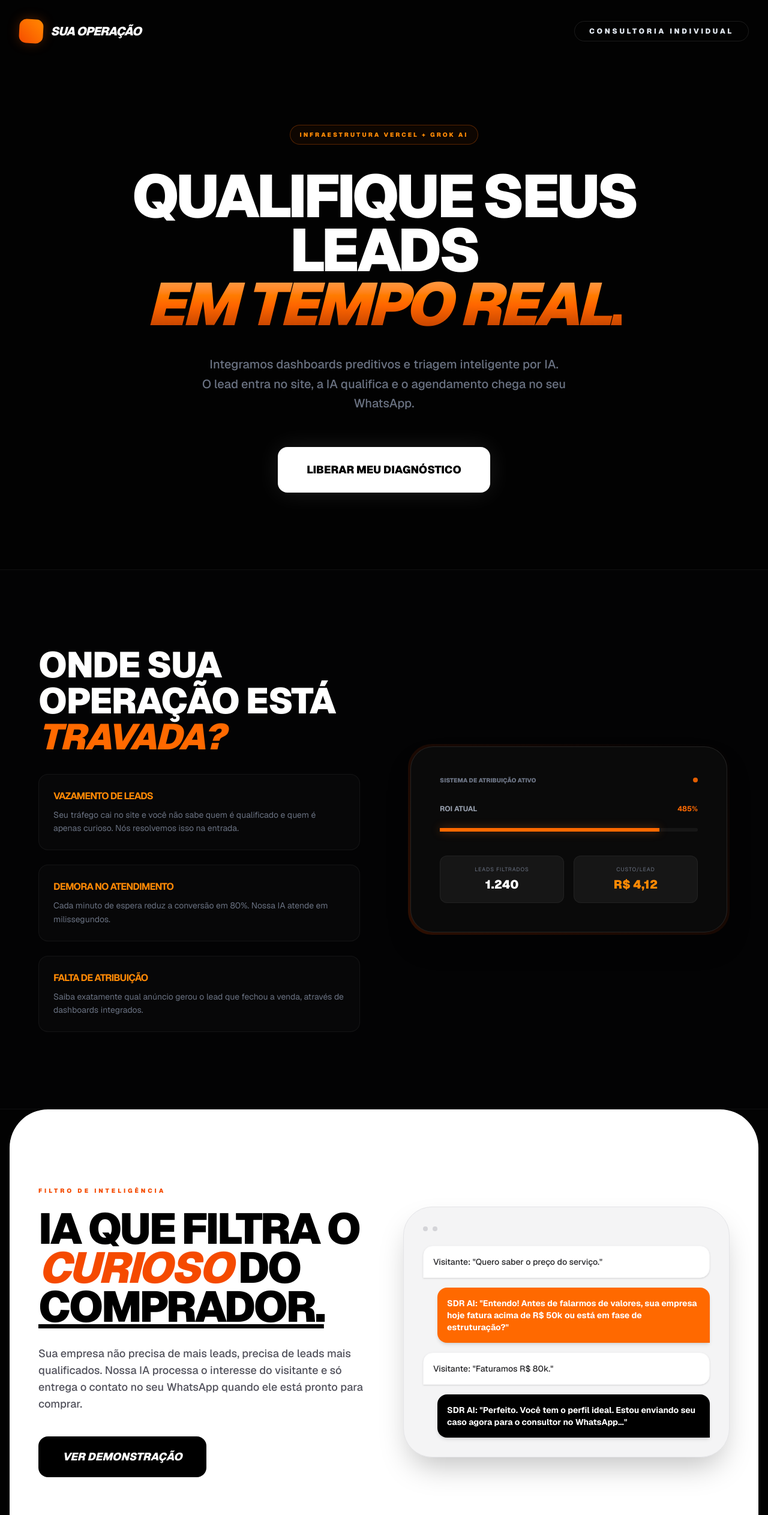
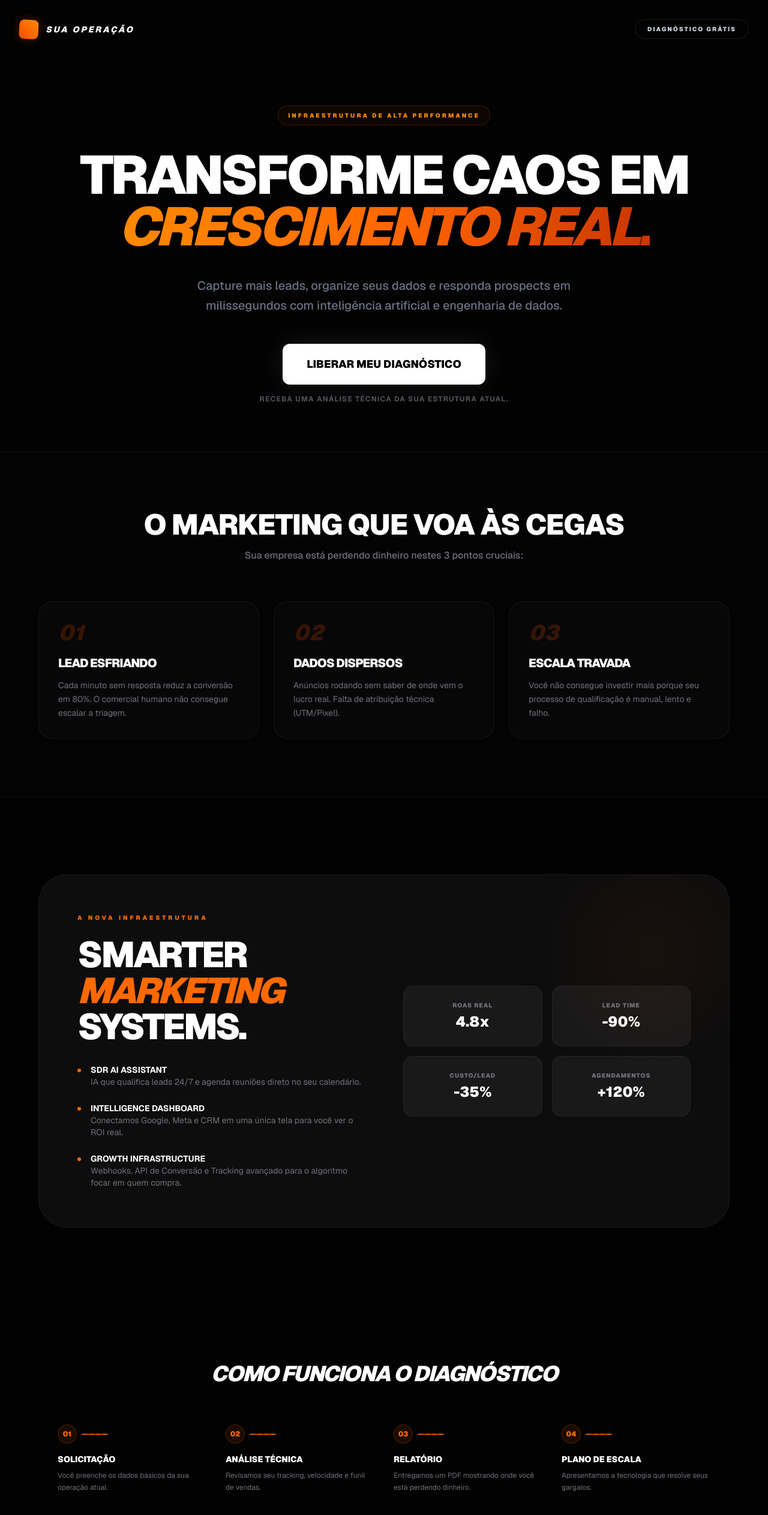
Before and after one commit to jpribeiro0795-design/landing_page_1703, a Next.js app: page / in a window 1280 px wide. Shown: the top 2525 px of the page at 60% size. Built offline with nearby package versions, Linux system fonts and the light colour scheme.

Commit message:
Update page.tsx

```diff
--- a/app/page.tsx
+++ b/app/page.tsx
@@ -12,179 +12,174 @@ export default function Home() {
   }, []);
 
   const handleWhatsApp = () => {
-    const msg = encodeURIComponent("Olá! Vi como funciona a triagem por IA no site e quero um diagnóstico da minha operação.");
+    const msg = encodeURIComponent("Olá! Quero solicitar meu diagnóstico gratuito de marketing e entender como a IA e a nova infraestrutura podem ajudar minha operação.");
     window.open(`https://wa.me/5561992189494?text=${msg}`, "_blank");
   };
 
   return (
-    <main className="min-h-screen bg-[#020202] text-slate-200 selection:bg-orange-500/30 font-sans scroll-smooth">
+    <main className="min-h-screen bg-[#020202] text-slate-300 selection:bg-orange-500/30 font-sans scroll-smooth overflow-x-hidden">
 
-      {/* GRID TECH DE FUNDO */}
-      <div className="fixed inset-0 -z-10 opacity-[0.03]"
+      {/* BACKGROUND TECH GRID & GLOW */}
+      <div className="fixed inset-0 -z-10 opacity-[0.03] pointer-events-none"
            style={{backgroundImage: `linear-gradient(#fff 1px, transparent 1px), linear-gradient(90deg, #fff 1px, transparent 1px)`, backgroundSize: '40px 40px'}}>
       </div>
-
       <div className="fixed inset-0 -z-10 overflow-hidden pointer-events-none">
-        <div className="absolute w-[1000px] h-[1000px] bg-orange-600/10 blur-[180px] -top-[400px] -left-[300px] animate-pulse" />
-        <div className="absolute w-[800px] h-[800px] bg-orange-500/5 blur-[150px] bottom-[-200px] right-[-100px]" />
+        <div className="absolute w-[800px] h-[800px] bg-orange-600/10 blur-[150px] -top-[300px] -left-[200px] animate-pulse" />
       </div>
 
       {/* NAVBAR */}
       <nav className={`fixed top-0 w-full z-50 transition-all duration-500 ${scrolled ? 'py-4 backdrop-blur-2xl bg-black/60 border-b border-white/5' : 'py-8 bg-transparent'}`}>
         <div className="max-w-7xl mx-auto px-8 flex justify-between items-center">
-          <div className="flex items-center gap-3 group">
-            <div className="w-10 h-10 bg-gradient-to-tr from-orange-600 to-orange-400 rounded-xl rotate-3 group-hover:rotate-12 transition-all duration-500 shadow-[0_0_20px_rgba(234,88,12,0.3)]" />
-            <span className="text-xl font-black tracking-tighter text-white uppercase italic tracking-[0.2em]">Sua Operação</span>
+          <div className="flex items-center gap-3 group cursor-pointer">
+            <div className="w-8 h-8 bg-gradient-to-tr from-orange-600 to-orange-400 rounded-lg rotate-3 group-hover:rotate-12 transition-all duration-500 shadow-[0_0_15px_rgba(234,88,12,0.3)]" />
+            <span className="text-sm font-black tracking-[0.2em] text-white uppercase italic">Sua Operação</span>
           </div>
-          <button onClick={handleWhatsApp} className="text-xs font-black hover:text-orange-500 transition-colors uppercase tracking-[0.3em] border border-white/10 px-6 py-2 rounded-full hover:border-orange-500/50">
-            Consultoria Individual
+          <button onClick={handleWhatsApp} className="text-[10px] font-black hover:text-orange-500 transition-colors uppercase tracking-[0.2em] border border-white/10 px-5 py-2 rounded-full hover:border-orange-500/50">
+            Diagnóstico Grátis
           </button>
         </div>
       </nav>
 
       {/* HERO SECTION */}
-      <section className="relative pt-52 pb-32 px-6">
+      <section className="relative pt-44 pb-20 px-6">
         <div className="max-w-5xl mx-auto text-center">
-          <div className="inline-flex items-center gap-2 px-4 py-2 rounded-full border border-orange-500/30 bg-orange-500/5 text-orange-400 text-[10px] font-black tracking-[0.3em] mb-10 uppercase">
-             Infraestrutura Vercel + Grok AI
+          <div className="inline-flex items-center gap-2 px-4 py-2 rounded-full border border-orange-500/20 bg-orange-500/5 text-orange-400 text-[10px] font-black tracking-[0.3em] mb-10 uppercase">
+             Infraestrutura de Alta Performance
           </div>
 
-          <h1 className="text-6xl md:text-[100px] font-black text-white leading-[0.9] tracking-tighter mb-10">
-            QUALIFIQUE SEUS LEADS <br />
-            <span className="bg-gradient-to-b from-orange-300 via-orange-500 to-orange-800 text-transparent bg-clip-text italic uppercase">
-              EM TEMPO REAL.
+          <h1 className="text-5xl md:text-[90px] font-black text-white leading-[0.95] tracking-tighter mb-10 uppercase">
+            TRANSFORME CAOS EM <br />
+            <span className="bg-gradient-to-r from-orange-400 via-orange-500 to-orange-700 text-transparent bg-clip-text italic">
+              CRESCIMENTO REAL.
             </span>
           </h1>
 
-          <p className="text-gray-500 text-lg md:text-xl max-w-2xl mx-auto mb-14 leading-relaxed font-medium">
-            Integramos dashboards preditivos e triagem inteligente por IA. <br />
-            O lead entra no site, a IA qualifica e o agendamento chega no seu WhatsApp.
+          <p className="text-gray-500 text-lg md:text-xl max-w-2xl mx-auto mb-12 leading-relaxed font-medium">
+            Capture mais leads, organize seus dados e responda prospects em milissegundos com inteligência artificial e engenharia de dados.
           </p>
 
-          <button onClick={handleWhatsApp} className="group relative bg-white text-black px-12 py-6 rounded-2xl font-black text-lg transition-all hover:scale-[1.02] active:scale-95 shadow-[0_0_40px_rgba(255,255,255,0.1)]">
+          <div className="flex flex-col items-center gap-4">
+            <button onClick={handleWhatsApp} className="group relative bg-white text-black px-10 py-5 rounded-xl font-black text-lg transition-all hover:scale-[1.02] active:scale-95 shadow-[0_0_40px_rgba(255,255,255,0.1)] uppercase">
               LIBERAR MEU DIAGNÓSTICO
-            <div className="absolute inset-0 rounded-2xl border-2 border-orange-500 scale-100 group-hover:scale-110 opacity-0 group-hover:opacity-100 transition-all duration-500"></div>
+              <div className="absolute inset-0 rounded-xl border-2 border-orange-500 scale-100 group-hover:scale-105 opacity-0 group-hover:opacity-100 transition-all duration-500"></div>
             </button>
+            <span className="text-xs text-zinc-600 font-bold uppercase tracking-widest">Receba uma análise técnica da sua estrutura atual.</span>
+          </div>
         </div>
       </section>
 
-      {/* SEÇÃO: O GARGALO */}
-      <section className="py-32 px-8 bg-zinc-950/20 border-y border-white/5">
-        <div className="max-w-6xl mx-auto grid md:grid-cols-2 gap-20 items-center">
-          <div>
-            <h2 className="text-4xl md:text-6xl font-black text-white mb-8 tracking-tight uppercase leading-none">
-              Onde sua <br /> operação está <br /><span className="text-orange-500 italic">travada?</span>
-            </h2>
-            <div className="space-y-6">
+      {/* SEÇÃO: O GARGALO (PROBLEMAS) */}
+      <section className="py-24 px-8 bg-zinc-950/30 border-y border-white/5">
+        <div className="max-w-6xl mx-auto">
+          <div className="text-center mb-16">
+            <h2 className="text-3xl md:text-5xl font-black text-white mb-4 tracking-tight uppercase">O Marketing que voa às cegas</h2>
+            <p className="text-zinc-500 font-medium">Sua empresa está perdendo dinheiro nestes 3 pontos cruciais:</p>
+          </div>
+
+          <div className="grid md:grid-cols-3 gap-6">
             {[
-                 {t: "Vazamento de Leads", d: "Seu tráfego cai no site e você não sabe quem é qualificado e quem é apenas curioso. Nós resolvemos isso na entrada."},
-                 {t: "Demora no Atendimento", d: "Cada minuto de espera reduz a conversão em 80%. Nossa IA atende em milissegundos."},
-                 {t: "Falta de Atribuição", d: "Saiba exatamente qual anúncio gerou o lead que fechou a venda, através de dashboards integrados."}
+              {t: "Lead Esfriando", d: "Cada minuto sem resposta reduz a conversão em 80%. O comercial humano não consegue escalar a triagem.", i: "01"},
+              {t: "Dados Dispersos", d: "Anúncios rodando sem saber de onde vem o lucro real. Falta de atribuição técnica (UTM/Pixel).", i: "02"},
+              {t: "Escala Travada", d: "Você não consegue investir mais porque seu processo de qualificação é manual, lento e falho.", i: "03"}
             ].map((item, i) => (
-                 <div key={i} className="p-6 bg-white/[0.02] border border-white/5 rounded-2xl">
-                    <h3 className="text-orange-400 font-bold mb-2 uppercase tracking-tighter">{item.t}</h3>
-                    <p className="text-gray-500 text-sm leading-relaxed">{item.d}</p>
+              <div key={i} className="group p-8 bg-white/[0.02] border border-white/5 rounded-3xl hover:border-orange-500/30 transition-all">
+                <span className="text-orange-600 font-black text-4xl italic opacity-20 group-hover:opacity-100 transition-opacity">{item.i}</span>
+                <h3 className="text-white font-black mt-4 mb-3 uppercase tracking-tighter text-xl">{item.t}</h3>
+                <p className="text-zinc-500 text-sm leading-relaxed">{item.d}</p>
               </div>
             ))}
           </div>
         </div>
+      </section>
 
-          <div className="relative p-1 bg-gradient-to-tr from-orange-600/20 to-transparent rounded-[40px]">
-            <div className="bg-[#0a0a0a] p-8 md:p-12 rounded-[38px] border border-white/10 shadow-2xl">
-               <div className="flex justify-between mb-8 items-center">
-                  <div className="text-[10px] text-gray-500 uppercase font-black">Sistema de Atribuição Ativo</div>
-                  <div className="w-2 h-2 rounded-full bg-orange-500 animate-pulse" />
+      {/* SEÇÃO: SOLUÇÃO (PILARES) */}
+      <section className="py-32 px-8">
+        <div className="max-w-6xl mx-auto bg-zinc-900/50 border border-white/5 rounded-[3rem] p-8 md:p-16 relative overflow-hidden">
+          <div className="absolute top-0 right-0 w-64 h-64 bg-orange-600/5 blur-3xl rounded-full" />
+
+          <div className="grid md:grid-cols-2 gap-16 items-center">
+            <div>
+              <div className="text-orange-500 font-black text-[10px] uppercase tracking-[0.4em] mb-6">A Nova Infraestrutura</div>
+              <h2 className="text-4xl md:text-6xl font-black text-white leading-none mb-8 uppercase tracking-tighter">
+                Smarter <br /><span className="text-orange-500 italic">Marketing</span> <br /> Systems.
+              </h2>
+              <div className="space-y-6">
+                <div className="flex gap-4">
+                   <div className="w-1.5 h-1.5 bg-orange-500 rounded-full mt-2 shrink-0" />
+                   <div>
+                     <h4 className="text-white font-bold uppercase text-sm">SDR AI Assistant</h4>
+                     <p className="text-zinc-500 text-sm">IA que qualifica leads 24/7 e agenda reuniões direto no seu calendário.</p>
                    </div>
-               <div className="space-y-6">
-                  <div className="flex justify-between text-xs font-bold"><span className="text-gray-400">ROI ATUAL</span><span className="text-orange-500">485%</span></div>
-                  <div className="h-1.5 w-full bg-white/5 rounded-full"><div className="h-full w-[85%] bg-orange-500 shadow-[0_0_15px_rgba(249,115,22,0.4)]" /></div>
-                  <div className="grid grid-cols-2 gap-4 mt-10">
-                    <div className="p-4 bg-white/5 rounded-xl border border-white/5 text-center">
-                      <p className="text-[9px] text-gray-500 uppercase tracking-widest mb-1">Leads Filtrados</p>
-                      <p className="text-xl font-black text-white">1.240</p>
                 </div>
-                    <div className="p-4 bg-white/5 rounded-xl border border-white/5 text-center">
-                      <p className="text-[9px] text-gray-500 uppercase tracking-widest mb-1">Custo/Lead</p>
-                      <p className="text-xl font-black text-orange-400">R$ 4,12</p>
+                <div className="flex gap-4">
+                   <div className="w-1.5 h-1.5 bg-orange-500 rounded-full mt-2 shrink-0" />
+                   <div>
+                     <h4 className="text-white font-bold uppercase text-sm">Intelligence Dashboard</h4>
+                     <p className="text-zinc-500 text-sm">Conectamos Google, Meta e CRM em uma única tela para você ver o ROI real.</p>
+                   </div>
+                </div>
+                <div className="flex gap-4">
+                   <div className="w-1.5 h-1.5 bg-orange-500 rounded-full mt-2 shrink-0" />
+                   <div>
+                     <h4 className="text-white font-bold uppercase text-sm">Growth Infrastructure</h4>
+                     <p className="text-zinc-500 text-sm">Webhooks, API de Conversão e Tracking avançado para o algoritmo focar em quem compra.</p>
                    </div>
                 </div>
               </div>
+            </div>
+
+            <div className="grid grid-cols-2 gap-4">
+               {[
+                 {t: "ROAS Real", v: "4.8x"}, {t: "Lead Time", v: "-90%"},
+                 {t: "Custo/Lead", v: "-35%"}, {t: "Agendamentos", v: "+120%"}
+               ].map((stat, i) => (
+                 <div key={i} className="p-6 bg-white/5 border border-white/5 rounded-2xl text-center hover:bg-white/[0.08] transition-colors">
+                    <p className="text-[10px] text-zinc-500 uppercase font-black tracking-widest mb-1">{stat.t}</p>
+                    <p className="text-2xl font-black text-white">{stat.v}</p>
+                 </div>
+               ))}
             </div>
           </div>
         </div>
       </section>
 
-      {/* SEÇÃO: SDR AI (TRIAGEM NO SITE) */}
-      <section className="py-32 px-8 bg-white text-black rounded-[4rem] mx-4 overflow-hidden">
-        <div className="max-w-6xl mx-auto grid md:grid-cols-2 gap-16 items-center">
-           <div className="relative z-10">
-              <div className="text-orange-600 font-black text-[10px] uppercase tracking-[0.4em] mb-6">Filtro de Inteligência</div>
-              <h2 className="text-5xl md:text-7xl font-black tracking-tighter leading-[0.9] mb-8 uppercase">
-                IA que filtra o <br /> <span className="text-orange-600 italic">curioso</span> do <br /> <span className="underline decoration-black">comprador.</span>
-              </h2>
-              <p className="text-zinc-600 text-lg mb-10 font-medium">
-                Sua empresa não precisa de mais leads, precisa de leads mais qualificados.
-                Nossa IA processa o interesse do visitante e só entrega o contato no seu WhatsApp quando ele está pronto para comprar.
-              </p>
-              <button onClick={handleWhatsApp} className="bg-black text-white px-10 py-5 rounded-2xl font-black text-lg hover:shadow-2xl transition-all active:scale-95 uppercase italic">
-                Ver demonstração
-              </button>
+      {/* PROCESS SECTION */}
+      <section className="py-24 px-8 max-w-6xl mx-auto">
+        <h2 className="text-4xl font-black text-white mb-16 text-center uppercase italic tracking-tighter">Como funciona o Diagnóstico</h2>
+        <div className="grid md:grid-cols-4 gap-8">
+          {[
+            {s: "01", t: "Solicitação", d: "Você preenche os dados básicos da sua operação atual."},
+            {s: "02", t: "Análise Técnica", d: "Revisamos seu tracking, velocidade e funil de vendas."},
+            {s: "03", t: "Relatório", d: "Entregamos um PDF mostrando onde você está perdendo dinheiro."},
+            {s: "04", t: "Plano de Escala", d: "Apresentamos a tecnologia que resolve seus gargalos."}
+          ].map((step, i) => (
+            <div key={i} className="relative">
+              <div className="text-orange-500 font-black text-xs mb-4 flex items-center gap-2">
+                <span className="w-8 h-8 rounded-full bg-orange-500/10 flex items-center justify-center border border-orange-500/20">{step.s}</span>
+                ————
               </div>
-
-           <div className="relative">
-              <div className="bg-zinc-100 p-8 rounded-[3rem] border border-zinc-200 shadow-2xl relative z-10">
-                 <div className="flex gap-2 mb-6"><div className="w-2 h-2 rounded-full bg-zinc-300"/><div className="w-2 h-2 rounded-full bg-zinc-300"/></div>
-                 <div className="space-y-4">
-                    <div className="bg-white p-4 rounded-2xl rounded-bl-none shadow-sm text-sm border border-zinc-100 font-medium text-zinc-800">
-                      Visitante: "Quero saber o preço do serviço."
-                    </div>
-                    <div className="bg-orange-500 p-4 rounded-2xl rounded-br-none shadow-md text-sm text-white font-bold ml-6">
-                      SDR AI: "Entendo! Antes de falarmos de valores, sua empresa hoje fatura acima de R$ 50k ou está em fase de estruturação?"
-                    </div>
-                    <div className="bg-white p-4 rounded-2xl rounded-bl-none shadow-sm text-sm border border-zinc-100 font-medium text-zinc-800">
-                      Visitante: "Faturamos R$ 80k."
-                    </div>
-                    <div className="bg-black p-4 rounded-2xl rounded-br-none shadow-md text-sm text-white font-bold ml-6">
-                      SDR AI: "Perfeito. Você tem o perfil ideal. Estou enviando seu caso agora para o consultor no WhatsApp..."
-                    </div>
-                 </div>
-              </div>
-           </div>
-        </div>
-      </section>
-
-      {/* METODOLOGIA */}
-      <section className="py-32 px-8 max-w-7xl mx-auto text-center">
-        <h2 className="text-5xl md:text-6xl font-black text-white mb-24 tracking-tighter uppercase italic">O Fluxo da Escala</h2>
-        <div className="grid md:grid-cols-3 gap-8">
-          {[
-            {t: "Triagem Front-end", d: "IA no site (Grok + Vercel) para qualificação imediata do tráfego pago."},
-            {t: "Data Dashboard", d: "Integração total de métricas para você enxergar o lucro real da operação."},
-            {t: "Conexão WhatsApp", d: "O lead qualificado cai direto na mão do seu comercial, pronto para o fechamento."}
-          ].map((item, i) => (
-            <div key={i} className="p-10 bg-zinc-900/40 border border-white/5 rounded-[2rem] text-left hover:border-orange-500/30 transition-all">
-               <div className="w-12 h-12 bg-orange-500 rounded-full mb-8 flex items-center justify-center font-black text-black">{i+1}</div>
-               <h3 className="text-xl font-bold text-white mb-4 uppercase">{item.t}</h3>
-               <p className="text-gray-500 text-sm leading-relaxed">{item.d}</p>
+              <h3 className="text-white font-black uppercase text-sm mb-2">{step.t}</h3>
+              <p className="text-zinc-500 text-xs leading-relaxed">{step.d}</p>
             </div>
           ))}
         </div>
       </section>
 
       {/* CTA FINAL */}
-      <section className="py-40 px-8 text-center">
-        <div className="max-w-4xl mx-auto bg-gradient-to-br from-orange-500 to-orange-700 rounded-[4rem] p-12 md:p-24 shadow-[0_0_100px_rgba(234,88,12,0.2)]">
-          <h2 className="text-5xl md:text-[80px] font-black text-white tracking-tighter mb-10 uppercase leading-none italic">
-            SEU PRÓXIMO <br /> NÍVEL É AQUI.
+      <section className="py-32 px-8">
+        <div className="max-w-4xl mx-auto bg-gradient-to-br from-orange-600 to-orange-800 rounded-[3rem] p-12 md:p-20 text-center shadow-[0_0_80px_rgba(234,88,12,0.2)]">
+          <h2 className="text-4xl md:text-6xl font-black text-white tracking-tighter mb-8 uppercase leading-none italic">
+            PRONTO PARA O <br /> PRÓXIMO NÍVEL?
           </h2>
-          <button onClick={handleWhatsApp} className="bg-black text-white px-16 py-8 rounded-full font-black text-xl transition-all hover:scale-105 active:scale-95 shadow-2xl">
+          <p className="text-white/80 font-bold mb-10 uppercase tracking-widest text-sm italic">Sem compromisso. Apenas dados e estratégia.</p>
+          <button onClick={handleWhatsApp} className="bg-black text-white px-12 py-6 rounded-2xl font-black text-xl transition-all hover:scale-105 active:scale-95 shadow-2xl uppercase">
             AGENDAR CONSULTORIA
           </button>
         </div>
       </section>
 
-      <footer className="py-12 border-t border-white/5 text-center text-gray-700 text-[9px] font-black uppercase tracking-[0.6em]">
-        Brasília — Escala Inteligente com IA & Dados.
+      <footer className="py-12 border-t border-white/5 text-center text-zinc-700 text-[9px] font-black uppercase tracking-[0.6em]">
+        Brasília — Estrutura Inteligente com IA & Dados. © 2026
       </footer>
     </main>
   );
```
Lines whose indentation alone changed are shown as unchanged.
